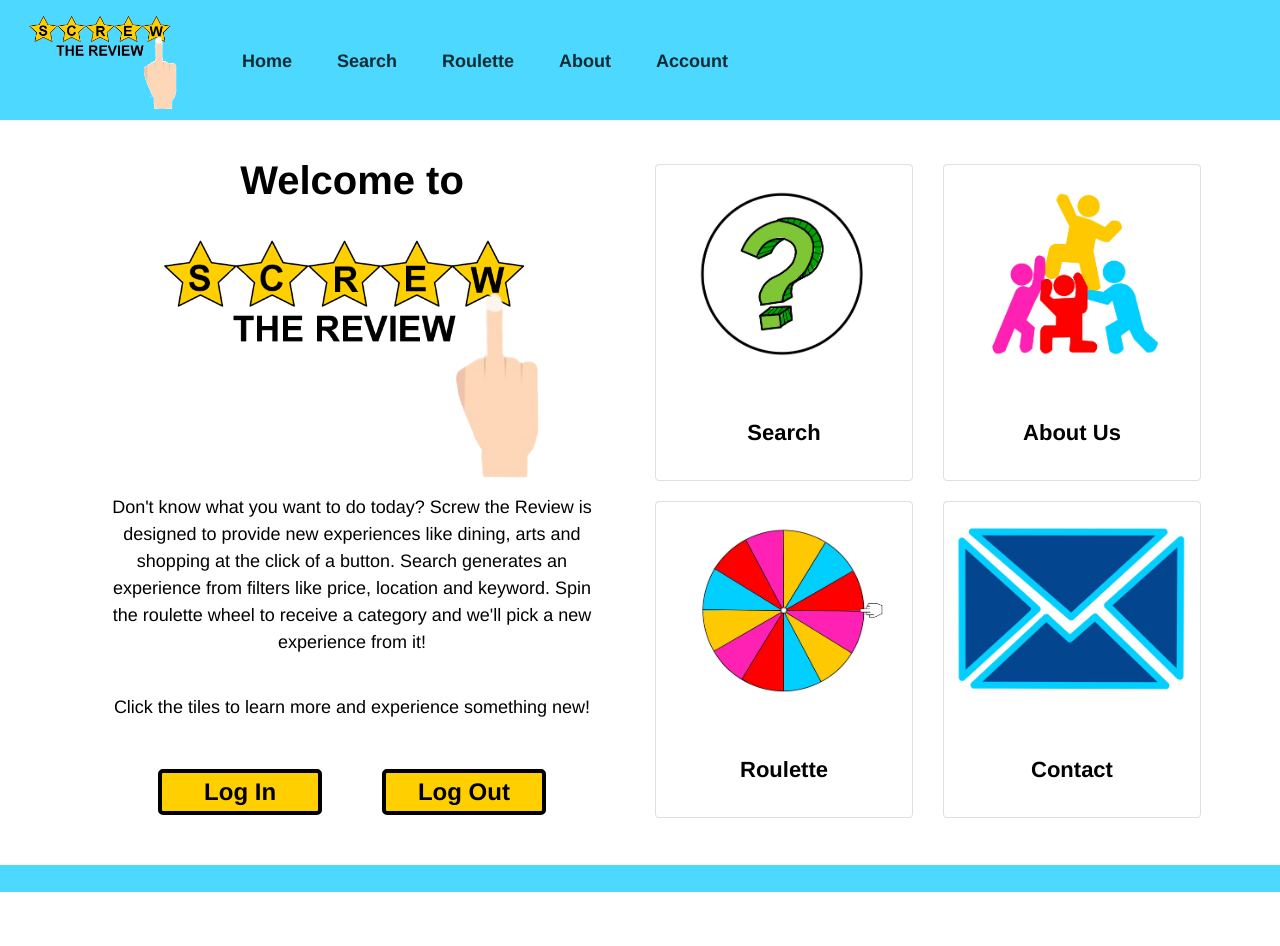
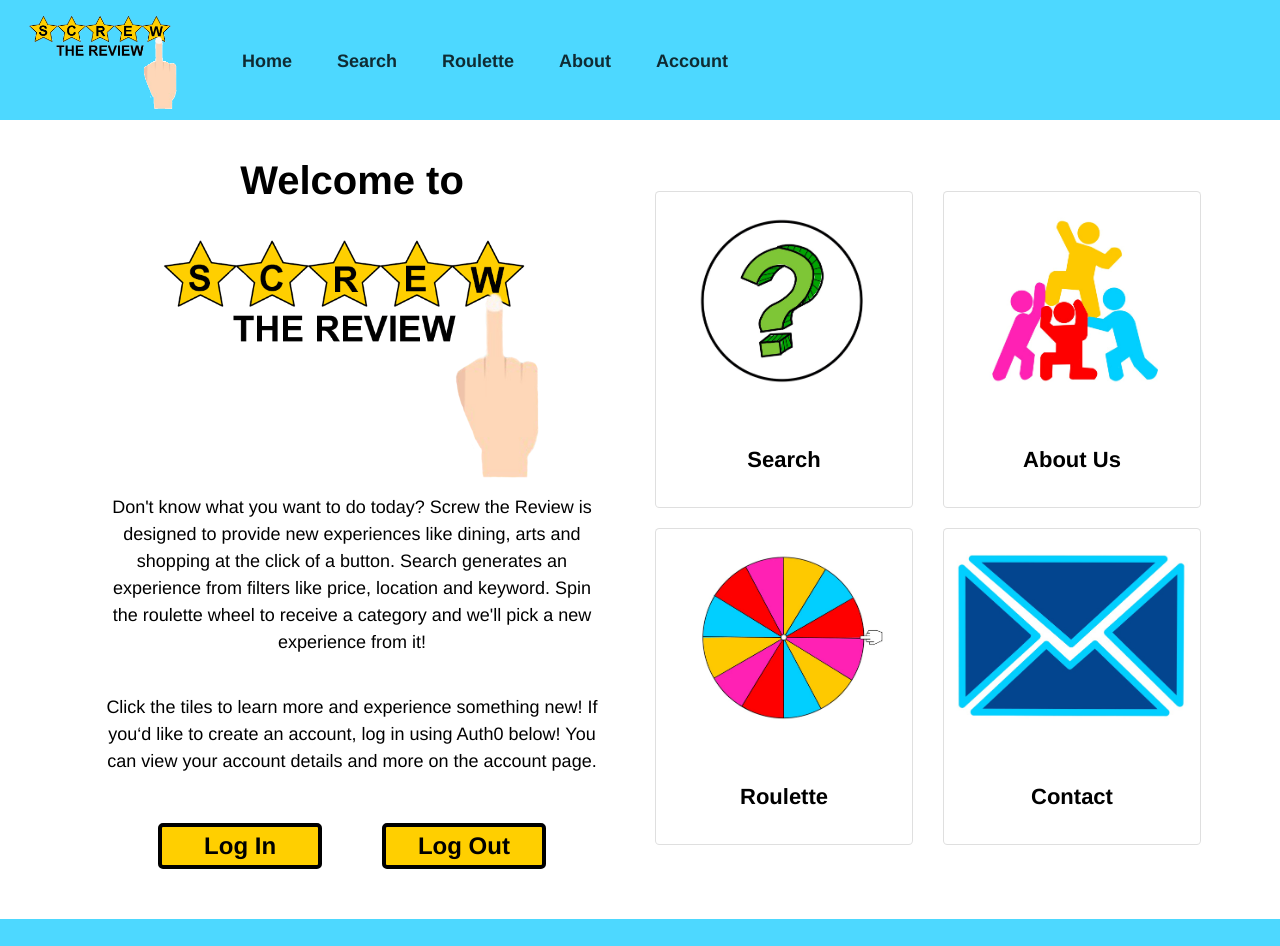
Before and after one commit to mackenzieleach/screwthereview, a React (Create React App) app: page / in a window 1280 px wide. Before the commit the page ends 892 px from the top, so only its background shows below. Built offline with nearby package versions, Linux system fonts and the light colour scheme.

Commit message:
Adding Log In/Log Out State

```diff
--- a/src/Home.js
+++ b/src/Home.js
@@ -21,12 +21,16 @@ class Home extends Component {
     this.state = {
       /* Track the state of the modal to determine when contact form is shown */
       isOpen: false,
+
+      /* Track user login status to determine which button to display */
+      isLoggedIn: false,
     };
   }
 
     openModal = () => this.setState({ isOpen: true });
-
     closeModal = () => this.setState({ isOpen: false });
+    logIn = () => this.setState({isLoggedIn : true});
+    logOut = () => this.setState({isLoggedIn : false});
 
     render() {
       return (
@@ -46,10 +50,16 @@ class Home extends Component {
                 new experience from it!
               </p>
 
-              <p id="tiles">Click the tiles to learn more and experience something new!</p>
+              <p id="tiles">
+                Click the tiles to learn more and experience something new! If you&lsquo;d like to
+                create an account, log in using
+                Auth0 below! You can view your account details and more on the account page.
+                {' '}
+              </p>
 
-              <LoginButton id="auth0-button"> Sign In </LoginButton>
-              <LogoutButton id="auth0-button">Sign Out</LogoutButton>
+              {/* Conditionally Display Button */}
+              <LoginButton id="auth0-button" onClick={this.logIn}> Sign In </LoginButton>
+              <LogoutButton id="auth0-button" onClick={this.logOut}>Sign Out</LogoutButton>
 
             </Col>
 
```
